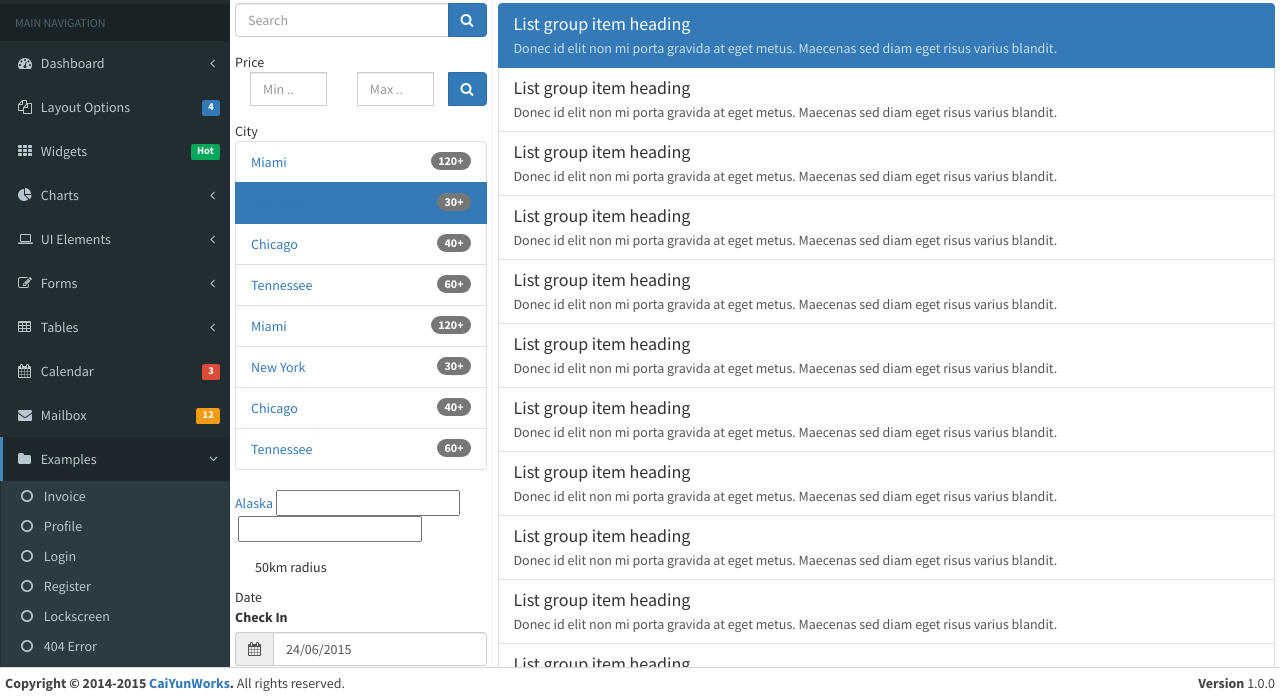
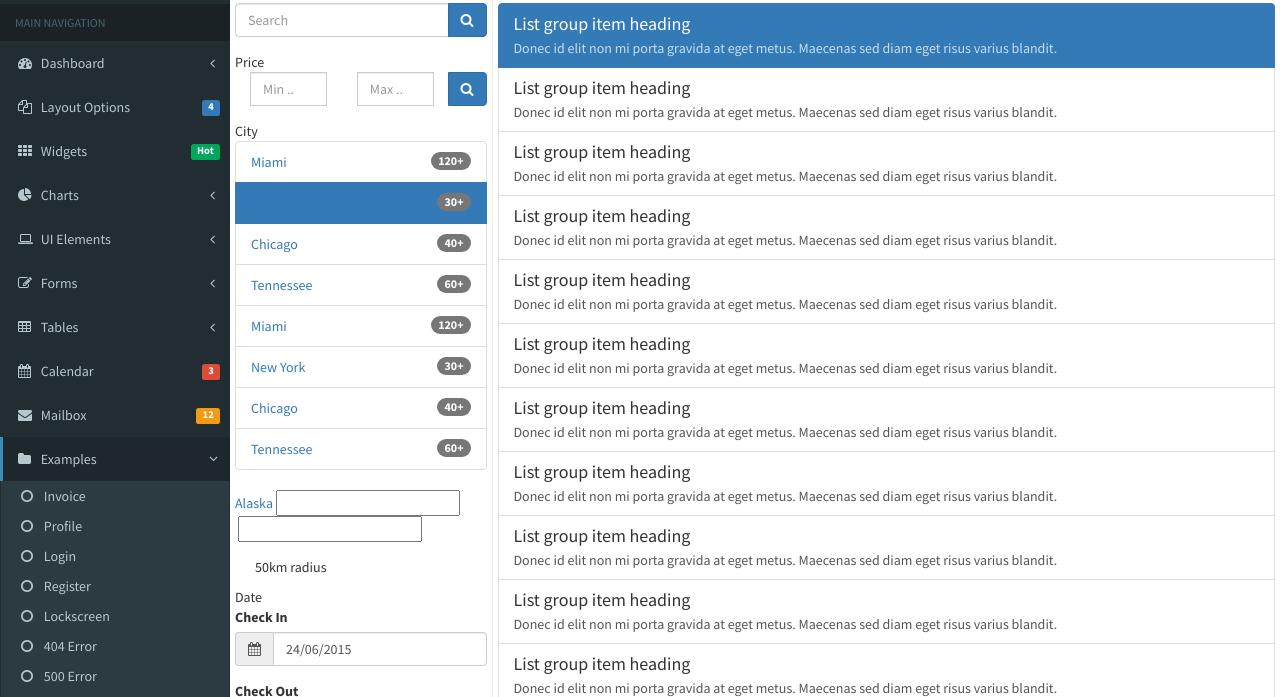
Before and after one commit to ziscloud/adminspace, a website: page index.html in a window 1280 px wide. Shown: the part 103-800 px from the top of the page. Drawn offline with Linux system fonts and the light colour scheme; files whose address does not match are found by name.

Commit message:
remove the footer

```diff
--- a/index.html
+++ b/index.html
@@ -734,16 +734,6 @@
         </aside>
         <aside id="clearfix"></aside>
     </section>
-    <footer>
-        <div class="pull-right hidden-xs">
-            <b>Version</b> 1.0.0
-        </div>
-        <strong>
-            Copyright &copy; 2014-2015
-            <a href="http://almsaeedstudio.com">CaiYunWorks</a>.
-        </strong>
-        All rights reserved.
-    </footer>
 </section>
 <!-- jQuery -->
 <script src="library/jquery/jquery.min.js"></script>
--- a/less/frame-layout.less
+++ b/less/frame-layout.less
@@ -12,7 +12,7 @@ body {
 }
 
 #layout {
-  padding: @header-height 0 @footer-height 0;
+  padding: @header-height 0 0 0;
   position: absolute;
   top: 0;
   bottom: 0;
@@ -52,12 +52,3 @@ header {
   margin-top: -@header-height;
   height: @header-height;
 }
-
-footer {
-  margin-bottom: -@footer-height;
-  height: @footer-height;
-  background: #fff;
-  padding: 5px;
-  color: #444;
-  border-top: 1px solid @gray;
-}
```
Also changed, not shown: dist/css/admin-space.css, dist/css/admin-space.min.css.
